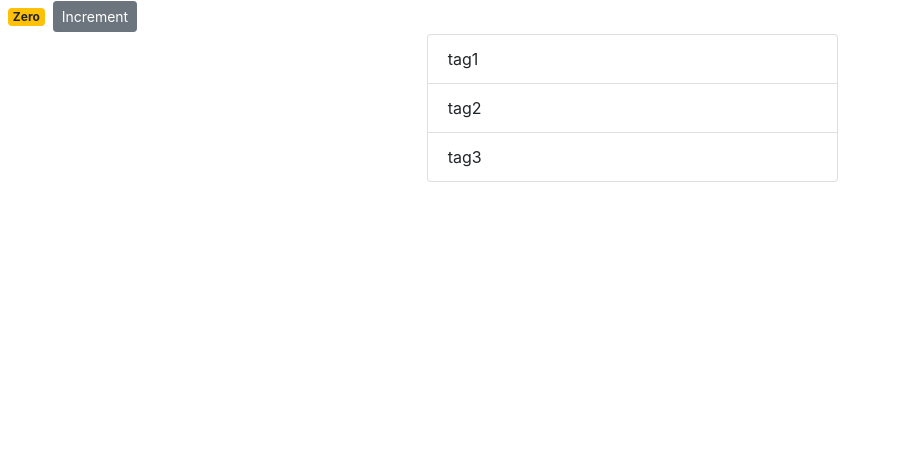
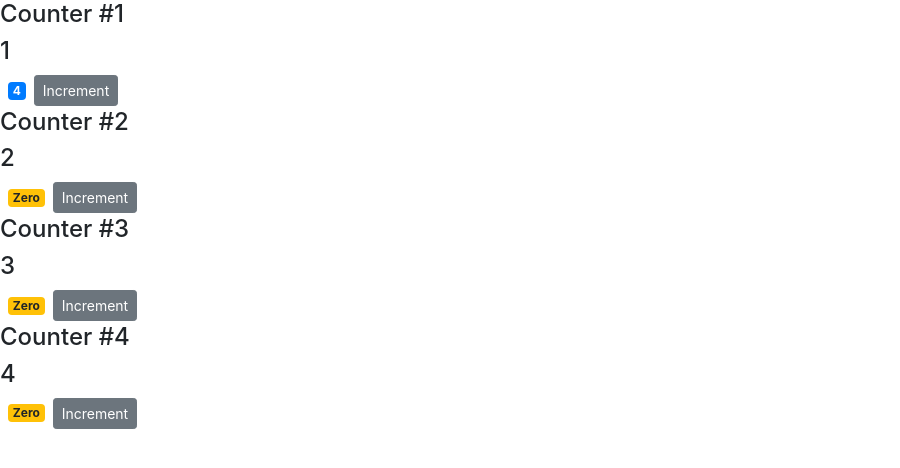
Before and after one commit to haris-begluk/react-m, a React (Create React App) app: page / in a window 1280 px wide. Shown: the top 468 px of the page, without its empty margins (0-900 px from the left). Built offline with nearby package versions, Linux system fonts and the light colour scheme.

Commit message:
Passing children property

```diff
--- a/src/components/counter.jsx
+++ b/src/components/counter.jsx
@@ -2,48 +2,42 @@
 
 class Counter extends Component {
   state = {
-    count: 0,
-    tags: ["tag1", "tag2", "tag3"]
+    value: this.props.value
   };
 
   handleIncrement = product => {
     console.log(product);
-    this.setState({ count: this.state.count + 1 }); //Updating state
+    this.setState({ value: this.state.value + 1 }); //Updating state
   };
   // doHandleIncrement = () => {
   //   this.handleIncrement({ id: this.state.count });
   // };
   render() {
+    console.log("props", this.props);
     return (
-      <React.Fragment>
+      <div>
+        {this.props.children}
+        <h4>{this.props.id}</h4>
         <span className={this.getBadgeClasses()}>{this.formatCount()}</span>
         <button
-          onClick={() => this.handleIncrement(this.state.count)}
+          onClick={() => this.handleIncrement(this.state.value)}
           className="btn btn-secondary btn-sm"
         >
           Increment
         </button>
-
-        <ul className="list-group col-md-4 offset-md-4">
-          {this.state.tags.map(tag => (
-            <li className="list-group-item" key={tag}>
-              {tag}
-            </li>
-          ))}
-        </ul>
-      </React.Fragment>
+      </div>
     );
   }
 
   getBadgeClasses() {
     let classes = "badge m-2 badge-";
-    classes += this.state.count === 0 ? "warning" : "primary";
+    classes += this.state.value === 0 ? "warning" : "primary";
     return classes;
   }
 
   formatCount() {
-    const { count } = this.state;
-    return count === 0 ? "Zero" : count;
+    const { value } = this.state;
+    return value === 0 ? "Zero" : value;
   }
 }
 
--- /dev/null
+++ b/src/components/counters.jsx
@@ -0,0 +1,28 @@
+import React, { Component } from "react";
+import Counter from "./counter";
+class Counters extends Component {
+  constructor(props) {
+    super(props);
+    this.state = {
+      counters: [
+        { id: 1, value: 4 },
+        { id: 2, value: 0 },
+        { id: 3, value: 0 },
+        { id: 4, value: 0 }
+      ]
+    };
+  }
+  render() {
+    return (
+      <div>
+        {this.state.counters.map(counter => (
+          <Counter key={counter.id} value={counter.value} id={counter.id}>
+            <h4>Counter #{counter.id}</h4>
+          </Counter>
+        ))}
+      </div>
+    );
+  }
+}
+
+export default Counters;
--- a/src/index.js
+++ b/src/index.js
@@ -4,7 +4,7 @@
 //import App from "./App";
 import registerServiceWorker from "./registerServiceWorker";
 import "bootstrap/dist/css/bootstrap.css"; //Importing bootstrap
-import Counter from "./components/counter";
+import Counters from "./components/counters";
 
-ReactDOM.render(<Counter />, document.getElementById("root"));
+ReactDOM.render(<Counters />, document.getElementById("root"));
 registerServiceWorker();
```
Also changed, not shown: 1 other file (tests, documents, lock files or other folders).
